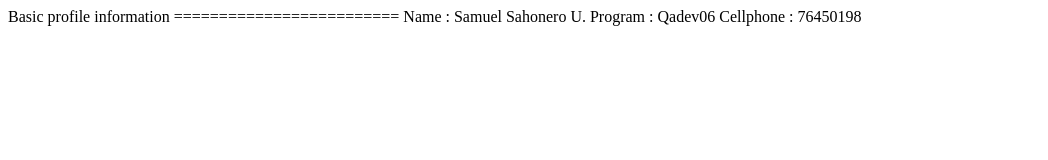
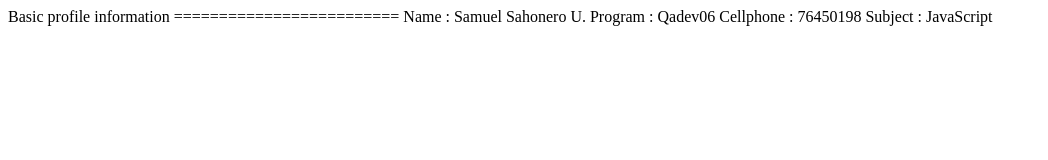
Before and after one commit to ssahonero/JavaScriptQadev06, a plain HTML site: page profile.html in a window 1280 px wide. Shown: the whole page, without its empty margins (0-1048 px from the left). Drawn offline with Linux system fonts and the light colour scheme.

Commit message:
Update profile

```diff
--- a/profile.html
+++ b/profile.html
@@ -11,6 +11,7 @@ Basic profile information
 Name        :   Samuel Sahonero U.
 Program     :   Qadev06
 Cellphone   :   76450198
+Subject     :   JavaScript
 
 </body>
 </html>
```
